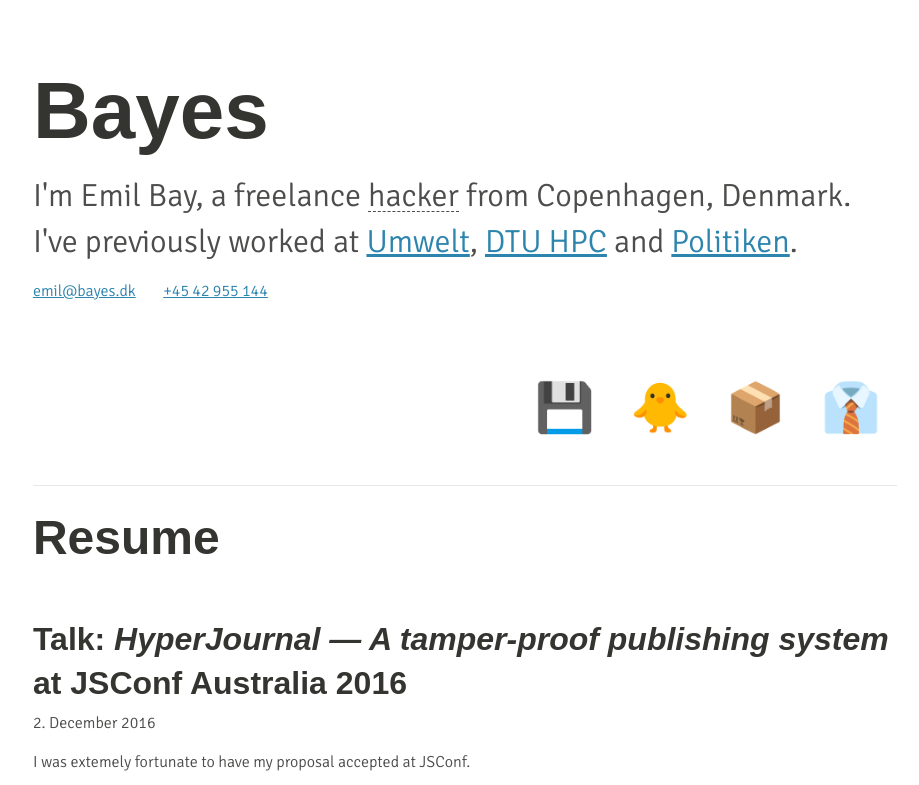
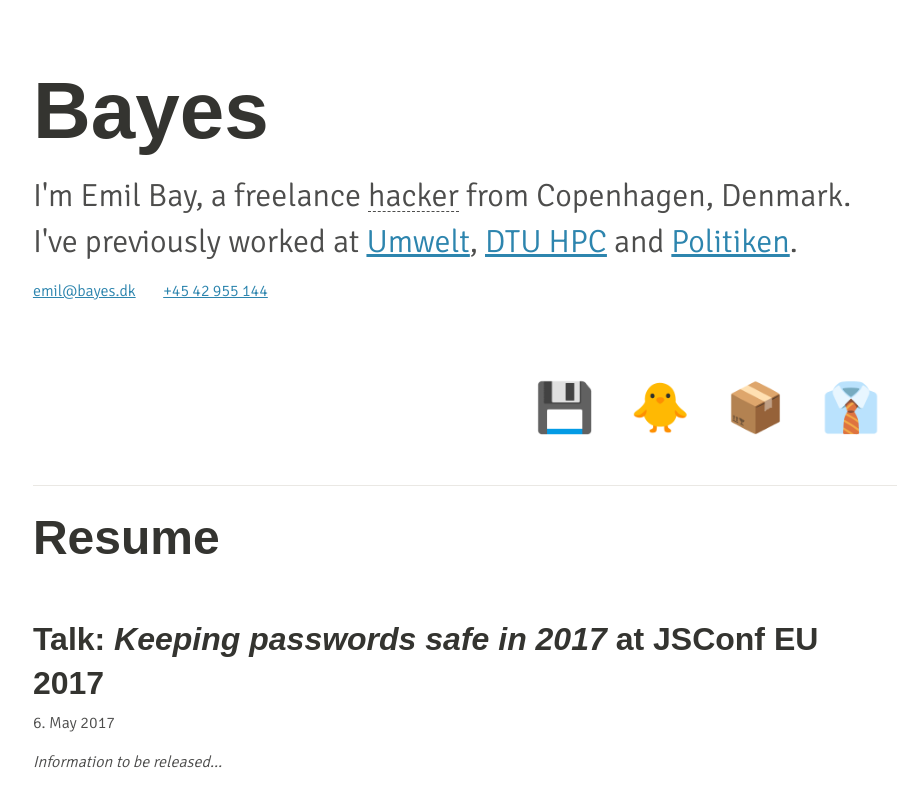
Before and after one commit to emilbayes/emilbayes.github.io, a plain HTML site: page index.html in a window 1280 px wide. Shown: the top 785 px of the page, without its empty margins (20-939 px from the left). Drawn offline with Linux system fonts and the light colour scheme; a web font is replaced by a local one.

Commit message:
Preliminary JSConfEU info

```diff
--- a/index.html
+++ b/index.html
@@ -31,6 +31,12 @@
 <main>
   <section>
     <h2>Resume</h2>
+    <article>
+      <img src="" alt="">
+      <h3>Talk: <em>Keeping passwords safe in 2017</em> at JSConf EU 2017</h3>
+      <time datetime="2017-05-06">6. May 2017</time>
+      <p><i>Information to be released…</i></p>
+    </article>
     <article>
       <img src="" alt="">
       <h3>Talk: <em>HyperJournal &mdash; A tamper-proof publishing system</em> at JSConf Australia 2016</h3>
```
